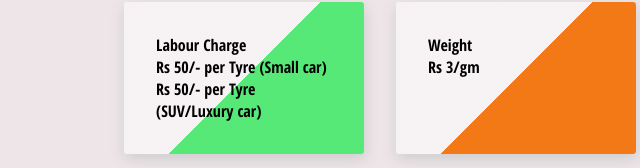
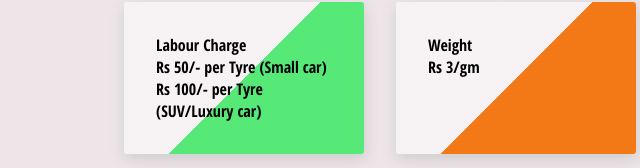
Before and after one commit to aaryanarora/TTCSITE, a website: page card.html in a window 1280 px wide. Shown: the part 632-800 px from the top of the page, 260-900 px from the left. Drawn offline with nearby package versions, Linux system fonts and the light colour scheme.

Commit message:
Update card.html

```diff
--- a/card.html
+++ b/card.html
@@ -67,7 +67,7 @@
 <div class="nbox c1">
   <p>Labour Charge</p>
   <p>Rs 50/- per Tyre (Small car)</p>
-  <p>Rs 50/- per Tyre (SUV/Luxury car)</p>
+  <p>Rs 100/- per Tyre (SUV/Luxury car)</p>
 
 </div>
 <div class="nbox c2">
```
